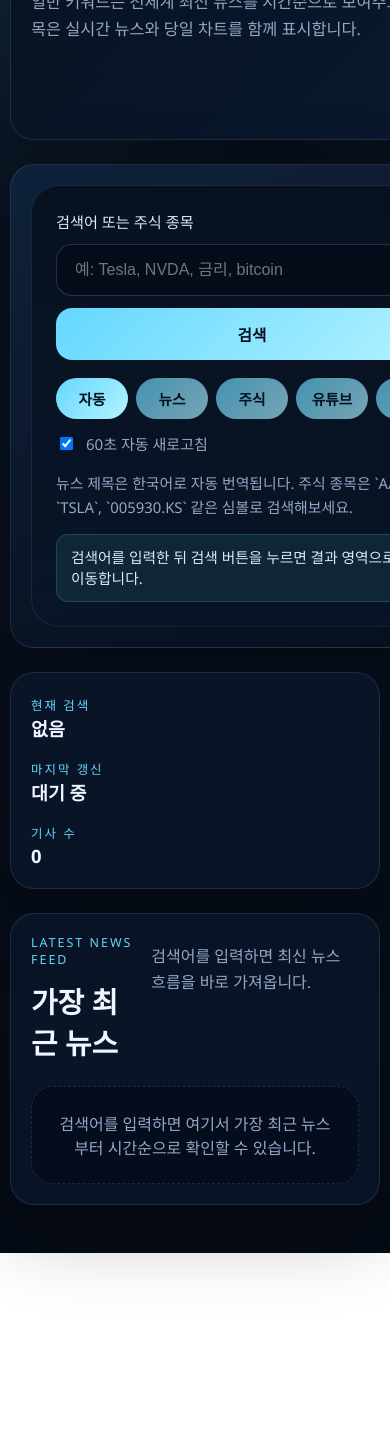
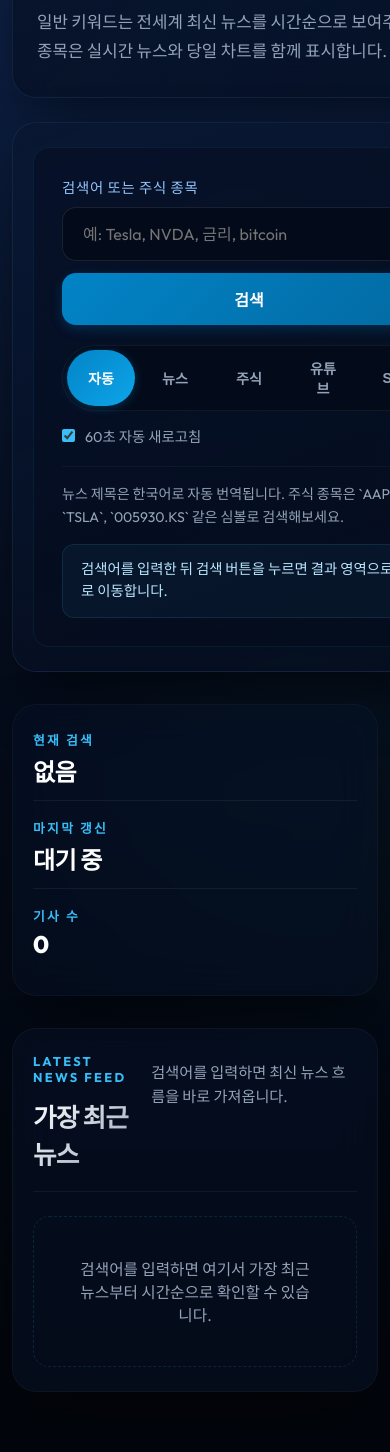
Before and after one commit to hangyver/newnews, a website: page index.html in a window 390 px wide. Shown: the part 176-1628 px from the top of the page. Before the commit the page ends 1429 px from the top, so only its background shows below. Drawn offline with Linux system fonts and the light colour scheme.

Commit message:
design: redesign to premium dark-glassmorphism and wide news feed layout

```diff
--- a/index.html
+++ b/index.html
@@ -3,7 +3,9 @@
   <head>
     <meta charset="UTF-8" />
     <meta name="viewport" content="width=device-width, initial-scale=1.0" />
-    <title>NewNews Live Search</title>
+    <link rel="preconnect" href="https://fonts.googleapis.com" />
+    <link rel="preconnect" href="https://fonts.gstatic.com" crossorigin />
+    <link href="https://fonts.googleapis.com/css2?family=Inter:wght@300;400;500;600;700&family=Outfit:wght@400;500;600;700;800&display=swap" rel="stylesheet" />
     <link rel="stylesheet" href="/public/styles.css" />
   </head>
   <body>
--- a/public/styles.css
+++ b/public/styles.css
@@ -1,33 +1,42 @@
 :root {
-  --bg: #09111f;
-  --bg-glow: #152f5a;
-  --panel: rgba(10, 22, 42, 0.82);
-  --panel-strong: rgba(14, 28, 50, 0.94);
-  --line: rgba(150, 192, 255, 0.14);
-  --text: #eff6ff;
-  --muted: #94a7c6;
-  --accent: #65d7ff;
-  --accent-2: #4ade80;
-  --danger: #ff7b7b;
-  --shadow: 0 28px 80px rgba(0, 0, 0, 0.28);
-  --radius: 28px;
-  --radius-sm: 18px;
+  /* 프리미엄 딥블루 다크모드 및 하이테크 네온 글로우 테마 설정 */
+  --bg: #030812;
+  --bg-glow: radial-gradient(circle at 50% -20%, #15336c, transparent 60%);
+  --panel: rgba(8, 18, 38, 0.45);
+  --panel-strong: rgba(10, 24, 52, 0.75);
+  --line: rgba(135, 190, 255, 0.09);
+  --line-hover: rgba(101, 215, 255, 0.25);
+  --text: #f1f5f9;
+  --muted: #94a3b8;
+  --accent: #38bdf8;
+  --accent-glow: rgba(56, 189, 248, 0.15);
+  --accent-2: #34d399;
+  --danger: #f87171;
+  --shadow: 0 24px 64px -16px rgba(0, 0, 0, 0.65);
+  --shadow-glow: 0 0 40px rgba(56, 189, 248, 0.08);
+  --radius: 24px;
+  --radius-sm: 16px;
+  --transition: all 0.3s cubic-bezier(0.25, 0.8, 0.25, 1);
 }
 
 * {
   box-sizing: border-box;
+  margin: 0;
+  padding: 0;
 }
 
 html,
 body {
-  margin: 0;
   min-height: 100%;
-  font-family: "Segoe UI", "Pretendard", sans-serif;
-  background:
-    radial-gradient(circle at top left, rgba(101, 215, 255, 0.16), transparent 28%),
-    radial-gradient(circle at top right, rgba(74, 222, 128, 0.12), transparent 24%),
-    linear-gradient(180deg, #07101d 0%, #09111f 44%, #050b15 100%);
+  font-family: 'Outfit', 'Inter', -apple-system, BlinkMacSystemFont, 'Segoe UI', Roboto, sans-serif;
+  background: var(--bg);
+  background-image:
+    var(--bg-glow),
+    radial-gradient(circle at 80% 60%, rgba(52, 211, 153, 0.03), transparent 30%),
+    linear-gradient(180deg, #030812 0%, #050d1d 50%, #02050b 100%);
   color: var(--text);
+  -webkit-font-smoothing: antialiased;
+  -moz-osx-font-smoothing: grayscale;
 }
 
 body {
@@ -35,84 +44,110 @@ body {
 }
 
 .page-shell {
-  width: min(1280px, calc(100% - 32px));
+  /* 기존 1280px에서 1440px로 가로폭을 시원하게 늘려 와이드 모니터 대응 */
+  width: min(1440px, calc(100% - 40px));
   margin: 0 auto;
-  padding: 32px 0 48px;
+  padding: 40px 0 60px;
 }
 
 .hero {
   display: grid;
-  grid-template-columns: 1.2fr 0.9fr;
-  gap: 24px;
+  /* 뉴스 요약과 검색창의 가로 비중을 이상적으로 다듬음 */
+  grid-template-columns: 1.1fr 0.9fr;
+  gap: 32px;
   align-items: stretch;
+  margin-bottom: 32px;
 }
 
 .hero-copy,
 .hero-panel,
 .card,
 .summary-bar {
-  backdrop-filter: blur(18px);
+  /* 글래스모피즘(Glassmorphism) 효과를 위한 백드롭 필터 및 반투명 보더 */
+  backdrop-filter: blur(20px) saturate(120%);
+  -webkit-backdrop-filter: blur(20px) saturate(120%);
   background: var(--panel);
   border: 1px solid var(--line);
   box-shadow: var(--shadow);
+  transition: var(--transition);
 }
 
 .hero-copy {
-  border-radius: 40px;
-  padding: 44px;
-  min-height: 300px;
+  border-radius: var(--radius);
+  padding: 48px;
+  display: flex;
+  flex-direction: column;
+  justify-content: center;
   background:
-    linear-gradient(135deg, rgba(7, 18, 33, 0.96), rgba(10, 27, 48, 0.8)),
+    linear-gradient(135deg, rgba(8, 20, 42, 0.8), rgba(4, 11, 24, 0.5)),
     var(--panel);
+  position: relative;
+  overflow: hidden;
+}
+
+.hero-copy::before {
+  content: '';
+  position: absolute;
+  top: 0;
+  left: 0;
+  width: 100%;
+  height: 4px;
+  background: linear-gradient(90deg, var(--accent), var(--accent-2));
 }
 
 .eyebrow,
 .section-kicker,
 .summary-label {
-  margin: 0 0 12px;
+  margin-bottom: 12px;
   color: var(--accent);
-  font-size: 0.78rem;
-  letter-spacing: 0.16em;
+  font-size: 0.8rem;
+  font-weight: 700;
+  letter-spacing: 0.18em;
   text-transform: uppercase;
 }
 
 .hero h1 {
-  margin: 0;
-  max-width: 10ch;
-  font-size: clamp(2.4rem, 5vw, 4.8rem);
-  line-height: 0.97;
-  letter-spacing: -0.05em;
+  font-size: clamp(2rem, 3.5vw, 3rem);
+  line-height: 1.15;
+  font-weight: 800;
+  letter-spacing: -0.03em;
+  background: linear-gradient(135deg, #ffffff 60%, #93c5fd 100%);
+  -webkit-background-clip: text;
+  -webkit-text-fill-color: transparent;
 }
 
 .hero-text {
-  max-width: 56ch;
-  margin: 24px 0 0;
+  margin-top: 24px;
   color: var(--muted);
-  font-size: 1.02rem;
-  line-height: 1.7;
+  font-size: 1.05rem;
+  line-height: 1.75;
+  font-weight: 400;
 }
 
 .hero-panel {
-  border-radius: 40px;
-  padding: 24px;
+  border-radius: var(--radius);
+  padding: 32px;
   background:
-    linear-gradient(160deg, rgba(16, 34, 60, 0.95), rgba(7, 15, 28, 0.88)),
+    linear-gradient(160deg, rgba(10, 24, 52, 0.7), rgba(4, 11, 24, 0.4)),
     var(--panel);
 }
 
 .search-card {
   height: 100%;
-  border-radius: 28px;
-  padding: 24px;
-  background: linear-gradient(180deg, rgba(7, 15, 28, 0.88), rgba(8, 22, 40, 0.7));
-  border: 1px solid rgba(128, 176, 255, 0.12);
+  border-radius: var(--radius-sm);
+  padding: 28px;
+  background: rgba(5, 12, 26, 0.4);
+  border: 1px solid rgba(56, 189, 248, 0.08);
 }
 
 .search-label {
   display: block;
-  margin-bottom: 12px;
-  font-size: 0.95rem;
-  color: #dbeafe;
+  margin-bottom: 10px;
+  font-size: 0.9rem;
+  font-weight: 500;
+  color: #93c5fd;
+  text-transform: uppercase;
+  letter-spacing: 0.05em;
 }
 
 .search-row {
@@ -123,33 +158,43 @@ body {
 
 .search-row input {
   width: 100%;
-  padding: 16px 18px;
-  border-radius: 16px;
-  border: 1px solid rgba(136, 185, 255, 0.22);
-  background: rgba(5, 12, 23, 0.72);
+  padding: 16px 20px;
+  border-radius: 14px;
+  border: 1px solid rgba(148, 163, 184, 0.15);
+  background: rgba(3, 8, 18, 0.6);
   color: var(--text);
   font-size: 1rem;
+  font-family: inherit;
+  transition: var(--transition);
 }
 
-.search-row button,
-.mode-button {
-  border: 0;
-  cursor: pointer;
-  color: #03111f;
-  background: linear-gradient(135deg, var(--accent), #b4f3ff);
-  transition: transform 180ms ease, opacity 180ms ease, background 180ms ease;
+.search-row input:focus {
+  outline: none;
+  border-color: var(--accent);
+  box-shadow: 0 0 0 3px rgba(56, 189, 248, 0.15), inset 0 2px 4px rgba(0, 0, 0, 0.4);
 }
 
 .search-row button {
-  padding: 0 24px;
-  border-radius: 16px;
+  padding: 0 28px;
+  border-radius: 14px;
   font-weight: 700;
-  font-size: 0.98rem;
+  font-size: 1rem;
+  border: 0;
+  cursor: pointer;
+  color: #ffffff;
+  background: linear-gradient(135deg, #0284c7 0%, #0369a1 100%);
+  box-shadow: 0 4px 12px rgba(2, 132, 199, 0.25);
+  transition: var(--transition);
 }
 
-.search-row button:hover,
-.mode-button:hover {
-  transform: translateY(-1px);
+.search-row button:hover {
+  transform: translateY(-2px);
+  box-shadow: 0 6px 20px rgba(2, 132, 199, 0.4);
+  background: linear-gradient(135deg, #0ea5e9 0%, #0284c7 100%);
+}
+
+.search-row button:active {
+  transform: translateY(0);
 }
 
 .controls-row {
@@ -158,25 +203,40 @@ body {
   align-items: center;
   justify-content: space-between;
   gap: 14px;
-  margin-top: 18px;
+  margin-top: 20px;
 }
 
 .mode-switch {
   display: inline-flex;
-  gap: 8px;
+  gap: 6px;
+  background: rgba(3, 8, 18, 0.5);
+  padding: 4px;
+  border-radius: 999px;
+  border: 1px solid rgba(255, 255, 255, 0.05);
 }
 
 .mode-button {
-  min-width: 72px;
-  padding: 10px 14px;
+  min-width: 68px;
+  padding: 8px 16px;
   border-radius: 999px;
-  font-size: 0.92rem;
-  font-weight: 700;
-  opacity: 0.65;
+  font-size: 0.88rem;
+  font-weight: 600;
+  border: 0;
+  cursor: pointer;
+  color: var(--muted);
+  background: transparent;
+  transition: var(--transition);
+}
+
+.mode-button:hover {
+  color: var(--text);
+  background: rgba(255, 255, 255, 0.03);
 }
 
 .mode-button.active {
-  opacity: 1;
+  color: #ffffff;
+  background: linear-gradient(135deg, #0284c7 0%, #0ea5e9 100%);
+  box-shadow: 0 2px 10px rgba(2, 132, 199, 0.3);
 }
 
 .refresh-toggle {
@@ -184,70 +244,112 @@ body {
   align-items: center;
   gap: 10px;
   color: var(--muted);
-  font-size: 0.94rem;
+  font-size: 0.9rem;
+  cursor: pointer;
+}
+
+.refresh-toggle input {
+  accent-color: var(--accent);
 }
 
 .search-hint {
-  margin: 18px 0 0;
+  margin-top: 20px;
   color: var(--muted);
-  font-size: 0.93rem;
+  font-size: 0.88rem;
   line-height: 1.6;
+  border-top: 1px solid rgba(255, 255, 255, 0.04);
+  padding-top: 16px;
 }
 
 .search-feedback {
-  margin: 14px 0 0;
-  padding: 12px 14px;
-  min-height: 44px;
+  margin-top: 16px;
+  padding: 14px 18px;
+  min-height: 48px;
   border-radius: 12px;
-  color: #dbeafe;
-  background: rgba(101, 215, 255, 0.09);
-  border: 1px solid rgba(101, 215, 255, 0.18);
-  font-size: 0.92rem;
-  line-height: 1.45;
+  color: #bae6fd;
+  background: rgba(56, 189, 248, 0.05);
+  border: 1px solid rgba(56, 189, 248, 0.12);
+  font-size: 0.9rem;
+  line-height: 1.5;
+  display: flex;
+  align-items: center;
+  gap: 8px;
 }
 
 .search-feedback.is-error {
-  color: #ffe1e1;
-  background: rgba(255, 123, 123, 0.1);
-  border-color: rgba(255, 123, 123, 0.28);
+  color: #fca5a5;
+  background: rgba(239, 68, 68, 0.05);
+  border-color: rgba(239, 68, 68, 0.15);
 }
 
 .dashboard {
-  margin-top: 24px;
-  scroll-margin-top: 18px;
+  margin-top: 32px;
+  scroll-margin-top: 24px;
 }
 
 .summary-bar {
   display: grid;
   grid-template-columns: repeat(3, 1fr);
-  gap: 16px;
-  padding: 20px 24px;
-  border-radius: 24px;
+  gap: 24px;
+  padding: 24px 32px;
+  border-radius: var(--radius);
+  background: rgba(8, 18, 38, 0.4);
+  border: 1px solid rgba(255, 255, 255, 0.03);
+  margin-bottom: 32px;
+}
+
+.summary-bar > div {
+  position: relative;
+  padding-left: 20px;
+}
+
+.summary-bar > div:not(:first-child)::before {
+  content: '';
+  position: absolute;
+  left: 0;
+  top: 15%;
+  height: 70%;
+  width: 1px;
+  background: rgba(255, 255, 255, 0.08);
 }
 
 .summary-bar strong {
   display: block;
-  font-size: 1.15rem;
+  font-size: 1.5rem;
+  font-weight: 800;
+  margin-top: 4px;
+  letter-spacing: -0.02em;
+  color: #ffffff;
 }
 
 .content-grid {
   display: grid;
-  grid-template-columns: minmax(320px, 0.9fr) minmax(0, 1.5fr);
-  gap: 24px;
-  margin-top: 24px;
+  /* 뉴스 영역을 1.9fr로 넓혀 가독성을 늘림 */
+  grid-template-columns: minmax(320px, 1.1fr) minmax(0, 1.9fr);
+  gap: 32px;
   align-items: start;
 }
 
+/* 주식 데이터 패널이 숨겨져 있을 때 리스트가 100% 전체 화면 너비를 시원하게 채우도록 CSS `:has` 선택자 적용 */
+.content-grid:has(#stockPanel[hidden]) {
+  grid-template-columns: 1fr;
+}
+
 .card {
-  border-radius: 30px;
-  padding: 24px;
+  border-radius: var(--radius);
+  padding: 32px;
+  background: rgba(8, 18, 38, 0.55);
+  border: 1px solid rgba(255, 255, 255, 0.04);
 }
 
 .card-head {
   display: flex;
-  align-items: flex-start;
+  align-items: center;
   justify-content: space-between;
-  gap: 18px;
+  gap: 20px;
+  border-bottom: 1px solid rgba(255, 255, 255, 0.05);
+  padding-bottom: 20px;
+  margin-bottom: 24px;
 }
 
 .card-head-stack {
@@ -255,8 +357,12 @@ body {
 }
 
 .card h2 {
-  margin: 0;
-  font-size: 1.8rem;
+  font-size: 1.6rem;
+  font-weight: 800;
+  letter-spacing: -0.03em;
+  background: linear-gradient(135deg, #ffffff, #94a3b8);
+  -webkit-background-clip: text;
+  -webkit-text-fill-color: transparent;
 }
 
 .price-box {
@@ -265,19 +371,24 @@ body {
 
 .price-box strong {
   display: block;
-  font-size: 2rem;
+  font-size: 2.2rem;
+  font-weight: 800;
+  letter-spacing: -0.03em;
+  color: #ffffff;
 }
 
 .price-box span {
-  color: var(--muted);
+  font-size: 0.95rem;
+  font-weight: 600;
 }
 
 .chart-area {
-  margin-top: 22px;
-  padding: 16px;
-  border-radius: 24px;
-  background: linear-gradient(180deg, rgba(6, 14, 25, 0.9), rgba(13, 30, 52, 0.72));
-  border: 1px solid rgba(135, 177, 245, 0.1);
+  margin-top: 24px;
+  padding: 20px;
+  border-radius: var(--radius-sm);
+  background: linear-gradient(180deg, rgba(3, 8, 18, 0.9), rgba(5, 12, 26, 0.6));
+  border: 1px solid rgba(56, 189, 248, 0.08);
+  box-shadow: inset 0 2px 8px rgba(0, 0, 0, 0.5);
 }
 
 #stockChart {
@@ -287,64 +398,83 @@ body {
 }
 
 .status-message {
-  margin: 10px 0 0;
+  margin-top: 8px;
   color: var(--muted);
+  font-size: 0.95rem;
   line-height: 1.6;
 }
 
 .news-list {
   display: grid;
-  gap: 14px;
-  margin-top: 24px;
+  /* 리스트 아이템들의 자진 마진을 넓혀 정보 간격을 시원하게 확장 */
+  gap: 20px;
 }
 
 .news-item {
-  padding: 18px 18px 20px;
-  border-radius: 20px;
-  border: 1px solid rgba(145, 188, 255, 0.12);
-  background: linear-gradient(180deg, rgba(7, 17, 31, 0.96), rgba(8, 24, 42, 0.78));
+  padding: 24px;
+  border-radius: var(--radius-sm);
+  border: 1px solid rgba(255, 255, 255, 0.04);
+  background: linear-gradient(180deg, rgba(8, 18, 38, 0.6), rgba(5, 12, 26, 0.35));
+  box-shadow: 0 4px 16px rgba(0, 0, 0, 0.2);
+  transition: var(--transition);
+}
+
+.news-item:hover {
+  /* 카드 호버 시 살짝 위로 떠오르고 테두리가 영롱하게 반응하며 은은한 발광 효과 추가 */
+  transform: translateY(-3px);
+  border-color: rgba(56, 189, 248, 0.3);
+  background: linear-gradient(180deg, rgba(10, 24, 52, 0.75), rgba(6, 15, 33, 0.5));
+  box-shadow:
+    0 16px 36px -12px rgba(0, 0, 0, 0.7),
+    0 0 24px rgba(56, 189, 248, 0.04);
 }
 
 .news-meta {
   display: flex;
   flex-wrap: wrap;
-  gap: 10px;
+  gap: 12px;
   align-items: center;
   color: var(--muted);
-  font-size: 0.84rem;
+  font-size: 0.85rem;
+  font-weight: 500;
 }
 
 .news-source {
   color: var(--accent);
+  font-weight: 600;
 }
 
 .news-title {
   display: inline-block;
-  margin-top: 10px;
+  margin-top: 12px;
   color: var(--text);
   text-decoration: none;
-  font-size: 1.02rem;
-  line-height: 1.55;
+  font-size: 1.15rem;
+  font-weight: 700;
+  line-height: 1.5;
+  letter-spacing: -0.015em;
+  transition: color 0.2s ease;
 }
 
 .news-title:hover {
-  color: var(--accent);
+  color: #58c7ff;
 }
 
 .news-original {
-  margin: 8px 0 0;
+  margin-top: 8px;
   color: var(--muted);
-  font-size: 0.88rem;
-  line-height: 1.45;
+  font-size: 0.9rem;
+  line-height: 1.6;
 }
 
 .empty-state {
-  padding: 24px;
-  border-radius: 22px;
+  padding: 40px;
+  border-radius: var(--radius-sm);
   color: var(--muted);
   text-align: center;
-  background: rgba(5, 12, 22, 0.56);
-  border: 1px dashed rgba(145, 188, 255, 0.16);
+  background: rgba(5, 12, 26, 0.25);
+  border: 1.5px dashed rgba(56, 189, 248, 0.15);
+  font-size: 0.98rem;
 }
 
 .change-up {
@@ -393,25 +523,31 @@ body {
 /* 유튜브 썸네일 레이아웃 및 재생 버튼 오버레이 */
 .news-item:has(.news-thumbnail-container:not([hidden])) {
   display: flex;
-  gap: 20px;
+  gap: 24px;
   align-items: flex-start;
 }
 
 .news-thumbnail-container {
   position: relative;
   flex-shrink: 0;
-  width: 160px;
+  width: 180px;
   aspect-ratio: 16 / 9;
-  border-radius: 16px;
+  border-radius: var(--radius-sm);
   overflow: hidden;
   border: 1px solid rgba(255, 255, 255, 0.08);
   background: #020710;
+  box-shadow: 0 8px 20px rgba(0, 0, 0, 0.4);
 }
 
 .news-thumbnail {
   width: 100%;
   height: 100%;
   object-fit: cover;
+  transition: transform 0.5s ease;
+}
+
+.news-item:hover .news-thumbnail {
+  transform: scale(1.06);
 }
 
 .play-overlay {
@@ -423,21 +559,25 @@ body {
   display: flex;
   align-items: center;
   justify-content: center;
-  background: rgba(0, 0, 0, 0.45);
-  opacity: 0.8;
-  transition: opacity 180ms ease, background 180ms ease;
+  background: rgba(3, 8, 18, 0.5);
+  opacity: 0;
+  transition: var(--transition);
 }
 
-.news-thumbnail-container:hover .play-overlay {
+.news-item:hover .play-overlay {
   opacity: 1;
-  background: rgba(0, 0, 0, 0.2);
 }
 
 .play-overlay svg {
-  width: 36px;
-  height: 36px;
-  color: #fff;
-  filter: drop-shadow(0 4px 12px rgba(0, 0, 0, 0.6));
+  width: 44px;
+  height: 44px;
+  color: #ffffff;
+  filter: drop-shadow(0 4px 12px rgba(0, 0, 0, 0.5));
+  transition: transform 0.2s ease;
+}
+
+.play-overlay:hover svg {
+  transform: scale(1.1);
 }
 
 .news-content-area {
@@ -448,17 +588,21 @@ body {
 .badge-sns {
   display: inline-flex;
   align-items: center;
-  padding: 3px 8px;
-  border-radius: 6px;
+  padding: 4px 10px;
+  border-radius: 8px;
   font-size: 0.72rem;
-  font-weight: 700;
+  font-weight: 800;
   text-transform: uppercase;
-  color: #fff;
-  margin-right: 8px;
+  color: #ffffff;
+  margin-right: 10px;
+  letter-spacing: 0.05em;
+  box-shadow: 0 2px 8px rgba(0, 0, 0, 0.25);
+  vertical-align: middle;
 }
 
 .badge-twitter {
-  background: #1DA1F2;
+  background: #000000;
+  border: 1px solid rgba(255, 255, 255, 0.15);
 }
 
 .badge-instagram {
@@ -467,26 +611,78 @@ body {
 
 .badge-threads {
   background: #000000;
-  border: 1px solid rgba(255, 255, 255, 0.18);
+  border: 1px solid rgba(255, 255, 255, 0.15);
 }
 
 .badge-facebook {
-  background: #1877F2;
+  background: #1877f2;
 }
 
 .badge-youtube {
-  background: #FF0000;
+  background: #ff0000;
+}
+
+/* 태블릿 및 소형 디스크톱 화면 최적화 */
+@media (max-width: 1024px) {
+  .hero {
+    grid-template-columns: 1fr;
+    gap: 24px;
+  }
+
+  .content-grid {
+    grid-template-columns: 1fr;
+  }
 }
 
 /* 모바일 디바이스 최적화 */
 @media (max-width: 640px) {
+  .page-shell {
+    width: min(100% - 24px, 1440px);
+    padding-top: 24px;
+  }
+
+  .hero-copy {
+    padding: 32px 24px;
+  }
+
+  .hero-panel,
+  .card,
+  .summary-bar {
+    padding: 24px 20px;
+  }
+
+  .summary-bar {
+    grid-template-columns: 1fr;
+    gap: 16px;
+  }
+
+  .summary-bar > div:not(:first-child)::before {
+    display: none;
+  }
+
+  .summary-bar > div {
+    padding-left: 0;
+    padding-bottom: 12px;
+  }
+
+  .summary-bar > div:not(:last-child) {
+    border-bottom: 1px solid rgba(255, 255, 255, 0.06);
+  }
+
+  .search-row {
+    grid-template-columns: 1fr;
+  }
+
+  .search-row button {
+    height: 52px;
+  }
+
   .news-item:has(.news-thumbnail-container:not([hidden])) {
     flex-direction: column;
-    gap: 14px;
+    gap: 16px;
   }
 
   .news-thumbnail-container {
     width: 100%;
-    max-width: none;
   }
 }
```
Also changed, not shown: public/index.html (+3 -1 lines).
